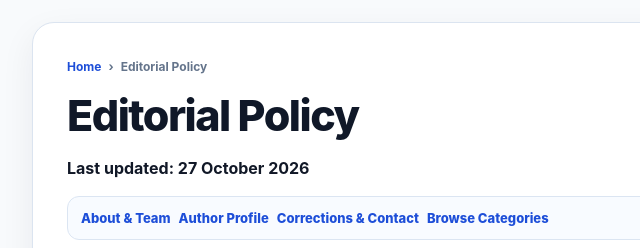
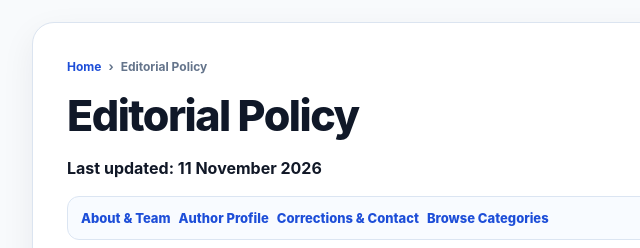
Before and after one commit to examdarpanoffical/examdarpan-seo-ai, a plain HTML site: page public/editorial-policy.html in a window 1280 px wide. Shown: the top 248 px of the page, 108-748 px from the left. Drawn offline with Linux system fonts and the light colour scheme.

Commit message:
Refresh trust page review dates

```diff
--- a/public/editorial-policy.html
+++ b/public/editorial-policy.html
@@ -58,7 +58,7 @@
 
 <article class="article article-page">
 <nav class="breadcrumbs"><a href="/">Home</a><span>›</span><span>Editorial Policy</span></nav>
-<h1>Editorial Policy</h1><p><strong>Last updated: 27 October 2026</strong></p>
+<h1>Editorial Policy</h1><p><strong>Last updated: 11 November 2026</strong></p>
 <nav class="ed-trust-nav" aria-label="Editorial information">
 <a href="/about">About &amp; Team</a><a href="/author/deepak-joshi">Author Profile</a><a href="/contact">Corrections &amp; Contact</a><a href="/categories">Browse Categories</a>
 </nav>
```
